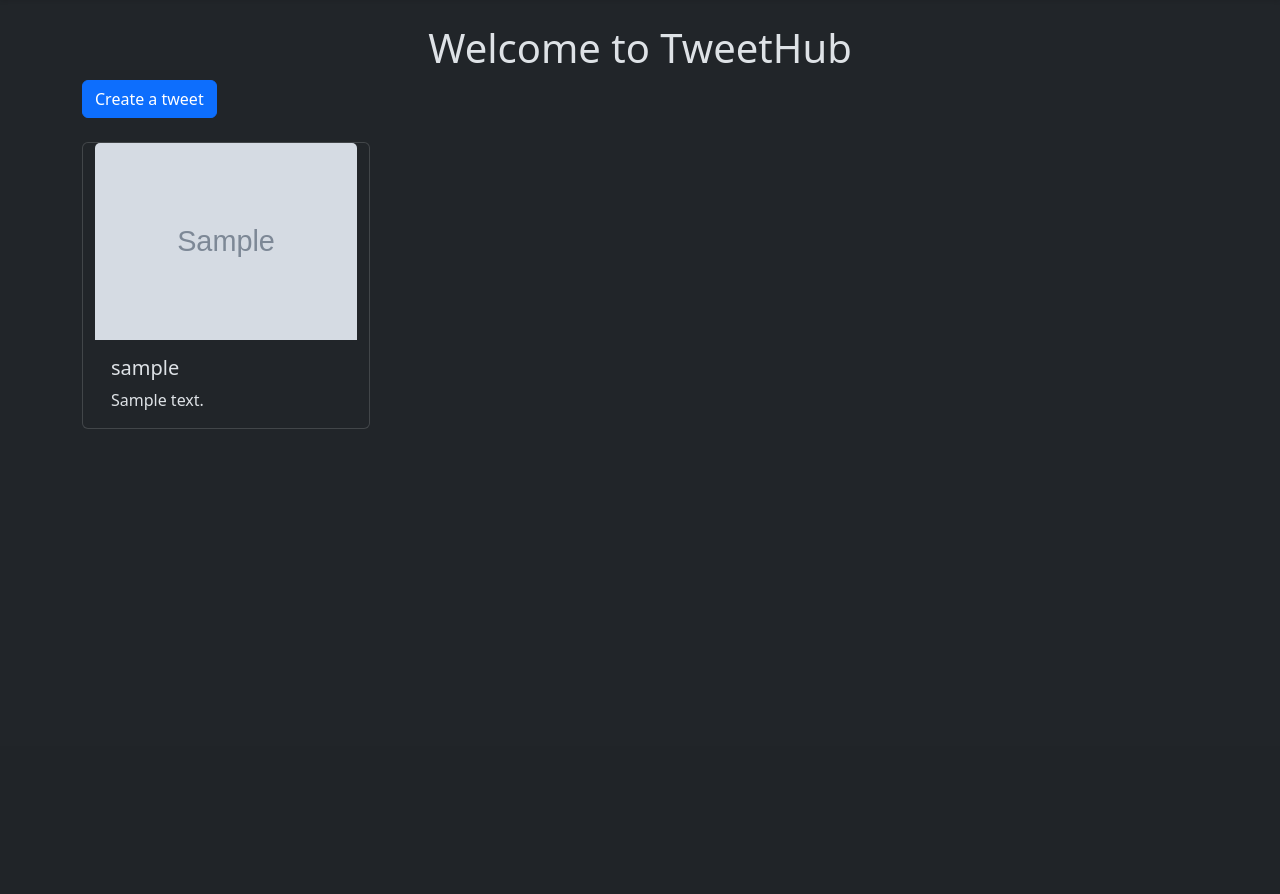
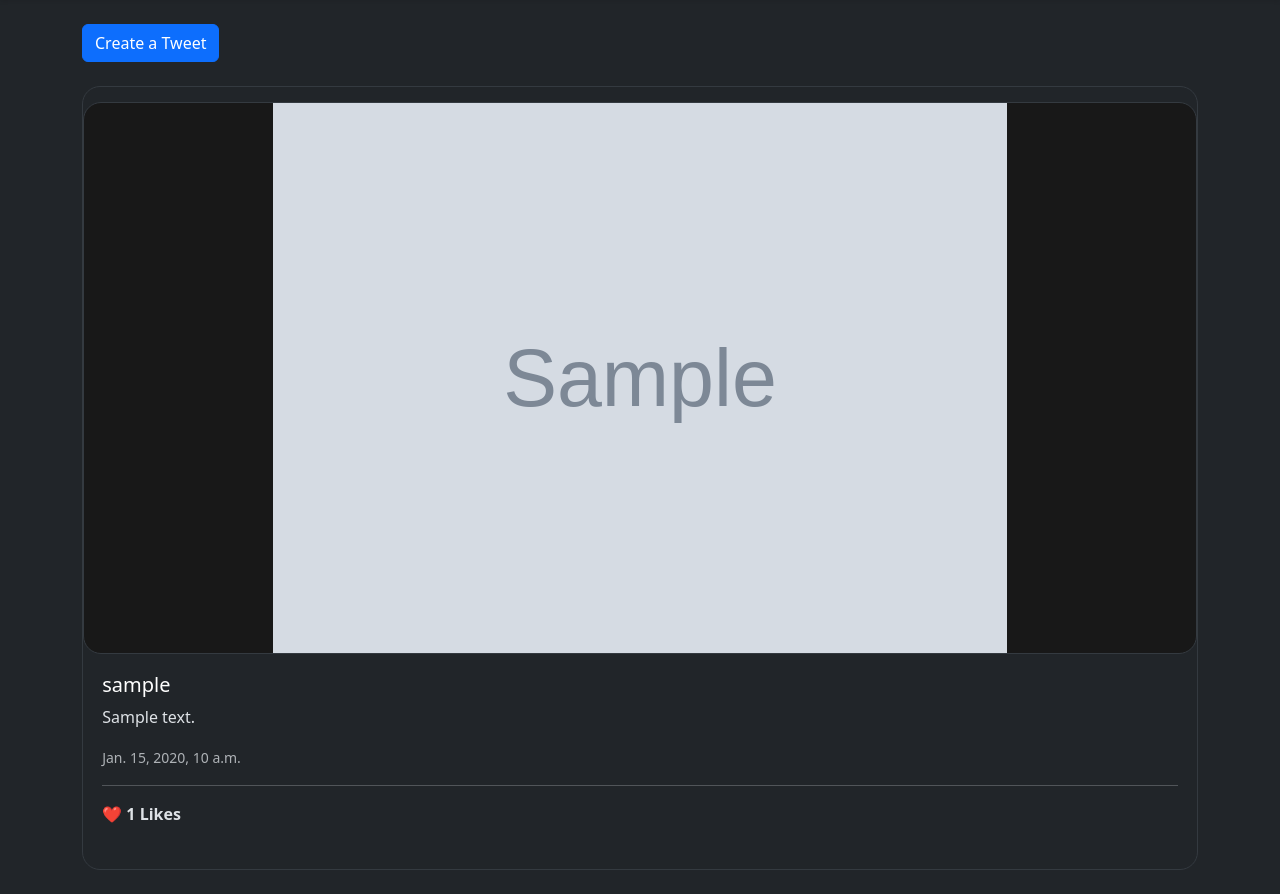
Before and after one commit to shubham2894/TweetHub, a Django app: page /tweet/ in a window 1280 px wide. Shown: the part 54-948 px from the top of the page. Before the commit the page ends 483 px from the top, so only its background shows below. Run offline with Django 5.2, Linux system fonts and the light colour scheme; tables that the repository leaves empty hold one stand-in row (values such as "Sample post"); grey boxes marked "Sample" are stand-in pictures.

Commit message:
Add like system and improve tweet image display

```diff
--- a/templates/layout.html
+++ b/templates/layout.html
@@ -1,69 +1,3 @@
-{% comment %} {% load static %}
-<!DOCTYPE html>
-<html lang="en" data-bs-theme="dark">
-<head>
-    <meta charset="UTF-8">
-    <meta name="viewport" content="width=device-width, initial-scale=1.0">
-
-    <link href="https://cdn.jsdelivr.net/npm/bootstrap@5.3.8/dist/css/bootstrap.min.css" rel="stylesheet" integrity="sha384-sRIl4kxILFvY47J16cr9ZwB07vP4J8+LH7qKQnuqkuIAvNWLzeN8tE5YBujZqJLB" crossorigin="anonymous">
-
-    <title>
-        {% block title %}
-        TweetHub
-        {% endblock %}
-    </title>
-</head>
-<body>
-
-<nav class="navbar navbar-expand-lg bg-body-tertiary shadow-sm">
-    <div class="container-fluid position-relative">
-
-        <!-- Center Logo -->
-        <a class="navbar-brand position-absolute start-50 translate-middle-x fw-bold fs-2"
-           href="{% url 'tweet_list' %}">
-            TweetHub
-        </a>
-
-        <!-- Right Side Buttons -->
-        <div class="ms-auto d-flex align-items-center">
-            <a href="{% url 'tweet_list' %}" class="btn btn-outline-light mx-2">
-                Home
-            </a>
-
-            {% if user.is_authenticated %}
-                <form method="post" action="{% url 'logout' %}">
-                    {% csrf_token %}
-                    <button class="btn btn-danger" type="submit">
-                        Logout
-                    </button>
-                </form>
-            {% else %}
-                <a href="{% url 'register' %}" class="btn btn-primary mx-2">
-                    Register
-                </a>
-
-                <a href="{% url 'login' %}" class="btn btn-success">
-                    Login
-                </a>
-            {% endif %}
-        </div>
-
-    </div>
-</nav>
-
-<div class="container mt-4">
-    {% block content %}
-    {% endblock %}
-</div>
-
-<script src="https://cdn.jsdelivr.net/npm/bootstrap@5.3.8/dist/js/bootstrap.bundle.min.js"></script>
-
-</body>
-</html> {% endcomment %}
-
-
-
-
 {% load static %}
 <!DOCTYPE html>
 <html lang="en" data-bs-theme="dark">
@@ -78,6 +12,42 @@
         TweetHub
         {% endblock %}
     </title>
+
+    <style>
+        body{
+            background:#212529;
+        }
+
+        .tweet-image-container{
+            margin-top:15px;
+            border-radius:18px;
+            overflow:hidden;
+            background:#181818;
+            border:1px solid #343a40;
+        }
+
+        .tweet-image{
+            width:100%;
+            height:auto;
+            max-height:550px;
+            display:block;
+            object-fit:contain;
+        }
+
+        .card{
+            border-radius:18px;
+            overflow:hidden;
+            border:1px solid #343a40;
+        }
+
+        .card-img-top{
+            border-bottom:1px solid #343a40;
+        }
+
+        .card-body{
+            padding:1.2rem;
+        }
+    </style>
 </head>
 
 <body>
--- a/tweet/admin.py
+++ b/tweet/admin.py
@@ -1,7 +1,7 @@
 from django.contrib import admin
-from .models import Tweet, Profile, Follow
-# Register your models here.
+from .models import Tweet, Profile, Follow, Like
 
 admin.site.register(Tweet)
 admin.site.register(Profile)
 admin.site.register(Follow)
+admin.site.register(Like)
--- a/tweet/models.py
+++ b/tweet/models.py
@@ -75,3 +75,26 @@ class Follow(models.Model):
 
     def __str__(self):
         return f"{self.follower.username} follows {self.following.username}"
+
+
+class Like(models.Model):
+    user = models.ForeignKey(
+        User,
+        on_delete=models.CASCADE
+    )
+
+    tweet = models.ForeignKey(
+        Tweet,
+        on_delete=models.CASCADE,
+        related_name="likes"
+    )
+
+    created_at = models.DateTimeField(
+        auto_now_add=True
+    )
+
+    class Meta:
+        unique_together = ("user", "tweet")
+
+    def __str__(self):
+        return f"{self.user.username} liked Tweet {self.tweet.id}"
--- a/tweet/templates/tweet_list.html
+++ b/tweet/templates/tweet_list.html
@@ -1,34 +1,98 @@
 {% extends "layout.html" %}
 
 {% block title %}
-Tweethub
-{% endblock title %}
+TweetHub
+{% endblock %}
 
 {% block content %}
-<h1 class="text-center mt-4">Welcome to TweetHub</h1>
 
-<a class="btn btn-primary mb-4" href="{% url "tweet_create" %}">Create a tweet</a>
-<div class="container row gap-3">
-    {% for tweet in tweets %}
-    <div class="card" style="width: 18rem;">
+<a class="btn btn-primary mb-4" href="{% url 'tweet_create' %}">
+    Create a Tweet
+</a>
 
-        {% if tweet.photo %}
-        <img src="{{ tweet.photo.url }}" class="card-img-top" alt="Tweet Image">
+{% for item in tweet_data %}
+
+<div class="card mb-4">
+
+    {% if item.tweet.photo %}
+    <div class="tweet-image-container">
+        <img src="{{ item.tweet.photo.url }}"
+            class="tweet-image"
+            alt="Tweet Image">
+    </div>
+    {% endif %}
+
+    <div class="card-body">
+
+        <h5>
+            <a href="{% url 'user_profile' item.tweet.user.username %}"
+               class="text-decoration-none text-white">
+                {{ item.tweet.user.username }}
+            </a>
+        </h5>
+
+        <p class="card-text">
+            {{ item.tweet.text }}
+        </p>
+
+        <small class="text-muted">
+            {{ item.tweet.created_at }}
+        </small>
+
+        <hr>
+
+        <strong>
+            ❤️ {{ item.likes }} Likes
+        </strong>
+
+        <br><br>
+
+        {% if user.is_authenticated %}
+
+            {% if item.liked %}
+
+                <a href="{% url 'unlike_tweet' item.tweet.id %}"
+                   class="btn btn-danger btn-sm">
+                    ❤️ Unlike
+                </a>
+
+            {% else %}
+
+                <a href="{% url 'like_tweet' item.tweet.id %}"
+                   class="btn btn-outline-danger btn-sm">
+                    🤍 Like
+                </a>
+
+            {% endif %}
+
         {% endif %}
 
-        <div class="card-body">
-            <h5 class="card-title">{{tweet.user.username}}</h5>
-            <p class="card-text">{{tweet.text}}</p>
+        {% if item.tweet.user == user %}
 
-            {% if tweet.user == user %}
-            <a href="{% url "tweet_edit" tweet.id %}" class="btn btn-primary">Edit</a>
-            <a href="{% url "tweet_delete" tweet.id%}" class="btn btn-danger">Delete</a>
-            {% endif %}
+            <hr>
 
-        </div>
+            <a href="{% url 'tweet_edit' item.tweet.id %}"
+               class="btn btn-primary">
+                Edit
+            </a>
+
+            <a href="{% url 'tweet_delete' item.tweet.id %}"
+               class="btn btn-danger">
+                Delete
+            </a>
+
+        {% endif %}
 
     </div>
-    {% endfor %}
+
 </div>
 
-{% endblock  %}
+{% empty %}
+
+<div class="alert alert-info">
+    No tweets available.
+</div>
+
+{% endfor %}
+
+{% endblock %}
--- a/tweet/urls.py
+++ b/tweet/urls.py
@@ -2,6 +2,7 @@ from . import views
 from django.urls import path
 
 urlpatterns = [
+
     path('home/', views.index, name='index'),
 
     path('', views.tweet_list, name='tweet_list'),
@@ -14,13 +15,21 @@ urlpatterns = [
 
     path('register/', views.register, name='register'),
 
+    # Profile
     path('profile/', views.profile, name='profile'),
 
     path('profile/edit/', views.edit_profile, name='edit_profile'),
 
     path('profile/<str:username>/', views.user_profile, name='user_profile'),
 
+    # Follow
     path('follow/<str:username>/', views.follow_user, name='follow_user'),
 
     path('unfollow/<str:username>/', views.unfollow_user, name='unfollow_user'),
+
+    # Like
+    path('like/<int:tweet_id>/', views.like_tweet, name='like_tweet'),
+
+    path('unlike/<int:tweet_id>/', views.unlike_tweet, name='unlike_tweet'),
+
 ]
--- a/tweet/views.py
+++ b/tweet/views.py
@@ -1,5 +1,5 @@
 from django.shortcuts import render
-from .models import Tweet, Profile, Follow
+from .models import Tweet, Profile, Follow, Like
 from .form import TweetForm, UserRegistrationForm, ProfileForm
 from django.contrib.auth.models import User
 from django.shortcuts import get_object_or_404, redirect
@@ -12,8 +12,35 @@ def index(request):
 
 
 def tweet_list(request):
-    tweets = Tweet.objects.all().order_by('-created_at')
-    return render(request, 'tweet_list.html', {'tweets': tweets})
+    tweets = Tweet.objects.all().order_by("-created_at")
+
+    tweet_data = []
+
+    for tweet in tweets:
+
+        liked = False
+
+        if request.user.is_authenticated:
+            liked = Like.objects.filter(
+                user=request.user,
+                tweet=tweet
+            ).exists()
+
+        tweet_data.append(
+            {
+                "tweet": tweet,
+                "liked": liked,
+                "likes": tweet.likes.count(),
+            }
+        )
+
+    return render(
+        request,
+        "tweet_list.html",
+        {
+            "tweet_data": tweet_data,
+        },
+    )
 
 @login_required
 def tweet_create(request):
@@ -84,6 +111,26 @@ def user_profile(request, username):
         user=user
     ).order_by("-created_at")
 
+    tweet_data = []
+
+    for tweet in tweets:
+
+        liked = False
+
+        if request.user.is_authenticated:
+            liked = Like.objects.filter(
+                user=request.user,
+                tweet=tweet
+            ).exists()
+
+        tweet_data.append(
+            {
+                "tweet": tweet,
+                "liked": liked,
+                "likes": tweet.likes.count(),
+            }
+        )
+
     is_following = Follow.objects.filter(
         follower=request.user,
         following=user
@@ -102,7 +149,7 @@ def user_profile(request, username):
         "profile.html",
         {
             "profile": profile,
-            "tweets": tweets,
+            "tweet_data": tweet_data,
             "is_following": is_following,
             "followers": followers,
             "following": following,
@@ -157,3 +204,25 @@ def unfollow_user(request, username):
     ).delete()
 
     return redirect("user_profile", username=username)
+
+@login_required
+def like_tweet(request, tweet_id):
+    tweet = get_object_or_404(Tweet, id=tweet_id)
+
+    Like.objects.get_or_create(
+        user=request.user,
+        tweet=tweet
+    )
+
+    return redirect("tweet_list")
+
+@login_required
+def unlike_tweet(request, tweet_id):
+    tweet = get_object_or_404(Tweet, id=tweet_id)
+
+    Like.objects.filter(
+        user=request.user,
+        tweet=tweet
+    ).delete()
+
+    return redirect("tweet_list")
```
Also changed, not shown: tweet/templates/profile.html (+39 -8 lines), tweet/migrations/0004_like.py (added).
